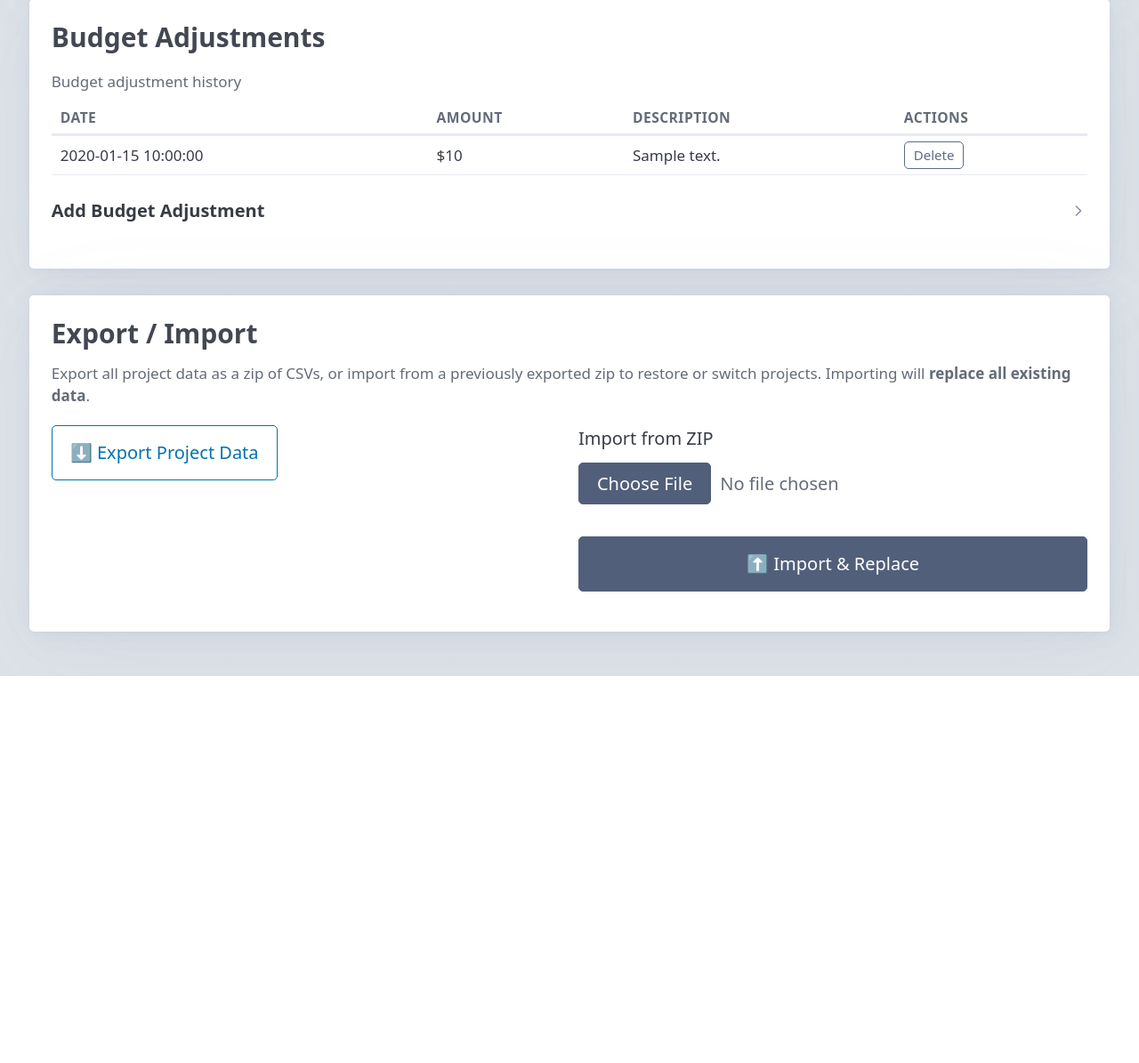
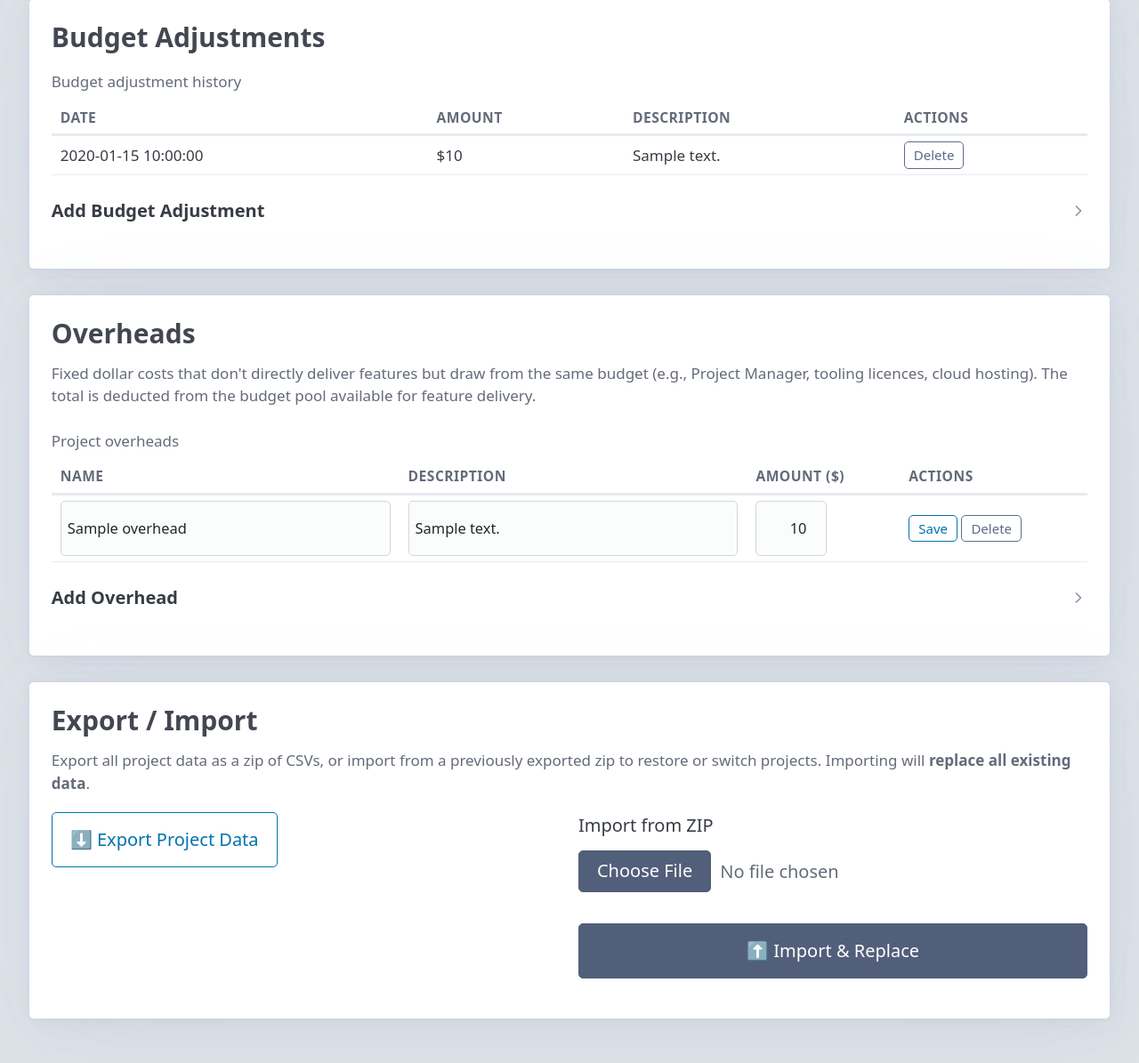
Before and after one commit to JoshFembockAlliance/Health_Check, a FastAPI app: template templates/settings.html in a window 1280 px wide. Shown: the part 1498-2693 px from the top of the page at 89% size. Before the commit the page ends 2258 px from the top, so only its background shows below. Run offline with FastAPI, Linux system fonts and the light colour scheme; the template is opened without the code that fills it: most values are stand-ins (such as "Sample title", 1, 10 or a date in 2020); some libraries are stand-ins or nearby versions.

Commit message:
Todos and added a category for overheads to the budget part of settings

```diff
--- a/main.py
+++ b/main.py
@@ -128,6 +128,8 @@ def dashboard(request: Request):
     db = get_db()
     features, project, roles, default_rate = build_feature_data()
     adjustments = list(db["budget_adjustments"].rows)
+    overheads = list(db["overheads"].rows)
+    overhead_total = sum(o["amount"] for o in overheads)
 
     # Risk rows needed early to compute realised impact before project_summary
     risk_rows = db.execute(
@@ -143,7 +145,11 @@ def dashboard(request: Request):
     )
     realised_risk_dollars = realised_risk_days * default_rate
 
-    summary = project_summary(project, features, adjustments, default_rate, realised_risk_dollars)
+    summary = project_summary(
+        project, features, adjustments, default_rate,
+        realised_risk_dollars=realised_risk_dollars,
+        overhead_dollars=overhead_total,
+    )
 
     on_track_pct = project.get("health_on_track_pct", 100.0)
     at_risk_pct = project.get("health_at_risk_pct", 80.0)
@@ -284,6 +290,7 @@ def dashboard(request: Request):
         "project": project,
         "features": features,
         "adjustments": adjustments,
+        "overheads": overheads,
         "summary": summary,
         "roles": roles,
         "risk_summary": risk_summary,
@@ -302,12 +309,18 @@ def settings_page(request: Request):
     project = get_project()
     roles = get_roles()
     adjustments = list(db["budget_adjustments"].rows)
+    overheads = list(db.execute("SELECT * FROM overheads ORDER BY sort_order, id").fetchall())
+    overheads = [
+        {"id": o[0], "name": o[1], "description": o[2], "amount": o[3], "sort_order": o[4]}
+        for o in overheads
+    ]
     return templates.TemplateResponse("settings.html", {
         "request": request,
         "active": "settings",
         "project": project,
         "roles": roles,
         "adjustments": adjustments,
+        "overheads": overheads,
     })
 
 
@@ -367,6 +380,47 @@ def add_adjustment(amount: float = Form(0), date: str = Form(""), description: s
 def delete_adjustment(adj_id: int):
     db = get_db()
     db["budget_adjustments"].delete(adj_id)
+    return RedirectResponse("/settings", status_code=303)
+
+
+# ── Overheads ──
+# Fixed dollar costs that reduce the budget pool available for delivery
+# (PM salary, tool licences, etc.). Sum is deducted from accessible_budget
+# in project_summary() so all "remaining budget" displays reflect it.
+
+@app.post("/settings/overheads/add")
+def add_overhead(name: str = Form(...), description: str = Form(""), amount: float = Form(0)):
+    db = get_db()
+    max_order = db.execute("SELECT COALESCE(MAX(sort_order), 0) FROM overheads").fetchone()[0]
+    db["overheads"].insert({
+        "name": name,
+        "description": description,
+        "amount": amount,
+        "sort_order": max_order + 1,
+    })
+    return RedirectResponse("/settings", status_code=303)
+
+
+@app.post("/settings/overheads/{overhead_id}/update")
+def update_overhead(
+    overhead_id: int,
+    name: str = Form(...),
+    description: str = Form(""),
+    amount: float = Form(0),
+):
+    db = get_db()
+    db["overheads"].update(overhead_id, {
+        "name": name,
+        "description": description,
+        "amount": amount,
+    })
+    return RedirectResponse("/settings", status_code=303)
+
+
+@app.post("/settings/overheads/{overhead_id}/delete")
+def delete_overhead(overhead_id: int):
+    db = get_db()
+    db["overheads"].delete(overhead_id)
     return RedirectResponse("/settings", status_code=303)
 
 
@@ -909,7 +963,7 @@ def update_capacity_defaults(
 
 # ── Export / Import ──
 
-EXPORT_TABLES = ["project", "roles", "budget_adjustments", "features", "requirements", "deliverables", "risks", "risk_features"]
+EXPORT_TABLES = ["project", "roles", "budget_adjustments", "features", "requirements", "deliverables", "risks", "risk_features", "overheads"]
 
 
 @app.get("/export")
--- a/templates/settings.html
+++ b/templates/settings.html
@@ -159,6 +159,63 @@
 </article>
 
 <article class="dashboard-section">
+    <h3 style="margin-top:0;">Overheads</h3>
+    <p class="text-muted">Fixed dollar costs that don't directly deliver features but draw from the same budget (e.g., Project Manager, tooling licences, cloud hosting). The total is deducted from the budget pool available for feature delivery.</p>
+    {% if overheads %}
+    <table>
+        <caption class="text-muted">Project overheads</caption>
+        <thead>
+            <tr>
+                <th scope="col">Name</th>
+                <th scope="col">Description</th>
+                <th scope="col">Amount ($)</th>
+                <th scope="col">Actions</th>
+            </tr>
+        </thead>
+        <tbody>
+            {% for oh in overheads %}
+            <tr>
+                <form method="post" action="/settings/overheads/{{ oh.id }}/update">
+                    <td><input type="text" name="name" value="{{ oh.name }}" required aria-label="Overhead name"></td>
+                    <td><input type="text" name="description" value="{{ oh.description }}" aria-label="Overhead description for {{ oh.name }}"></td>
+                    <td><input type="number" name="amount" value="{{ oh.amount }}" step="0.01" min="0" required aria-label="Amount for {{ oh.name }}"></td>
+                    <td class="actions">
+                        <button type="submit" class="btn-small outline">Save</button>
+                        <button type="submit" formaction="/settings/overheads/{{ oh.id }}/delete" class="btn-small outline secondary"
+                                aria-label="Delete overhead {{ oh.name }}"
+                                onclick="event.preventDefault(); showConfirm('Delete overhead &quot;{{ oh.name }}&quot;?', this.closest('form'), '/settings/overheads/{{ oh.id }}/delete')">Delete</button>
+                    </td>
+                </form>
+            </tr>
+            {% endfor %}
+        </tbody>
+    </table>
+    {% else %}
+    <p class="text-muted">No overheads yet.</p>
+    {% endif %}
+    <details>
+        <summary>Add Overhead</summary>
+        <form method="post" action="/settings/overheads/add">
+            <div class="grid">
+                <label>
+                    Name
+                    <input type="text" name="name" placeholder="e.g., Project Manager" required>
+                </label>
+                <label>
+                    Amount ($)
+                    <input type="number" name="amount" placeholder="50000" step="0.01" min="0" required>
+                </label>
+            </div>
+            <label>
+                Description
+                <input type="text" name="description" placeholder="e.g., PM for 6 months">
+            </label>
+            <button type="submit" class="btn-add">+ Add Overhead</button>
+        </form>
+    </details>
+</article>
+
+<article class="dashboard-section">
     <h3 style="margin-top:0;">Export / Import</h3>
     <p class="text-muted">Export all project data as a zip of CSVs, or import from a previously exported zip to restore or switch projects. Importing will <strong>replace all existing data</strong>.</p>
     <div class="grid">
```
Also changed, not shown: Todos.md (+8 -4 lines), calculations.py (+14 -3 lines), database.py (+12 -0 lines), models.py (+8 -0 lines), templates/dashboard.html (+15 -3 lines), tests/test_calculations.py (+46 -0 lines), tests/test_e2e.py (+23 -0 lines).
